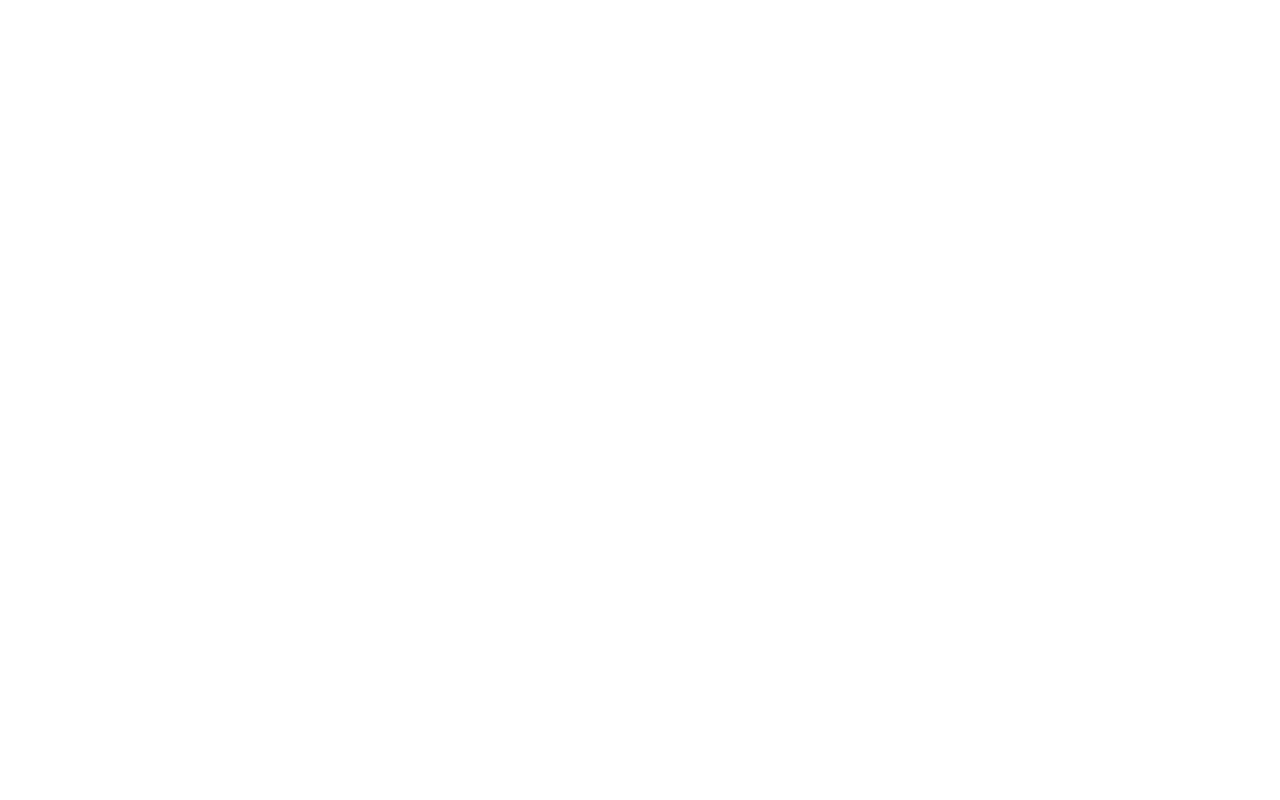
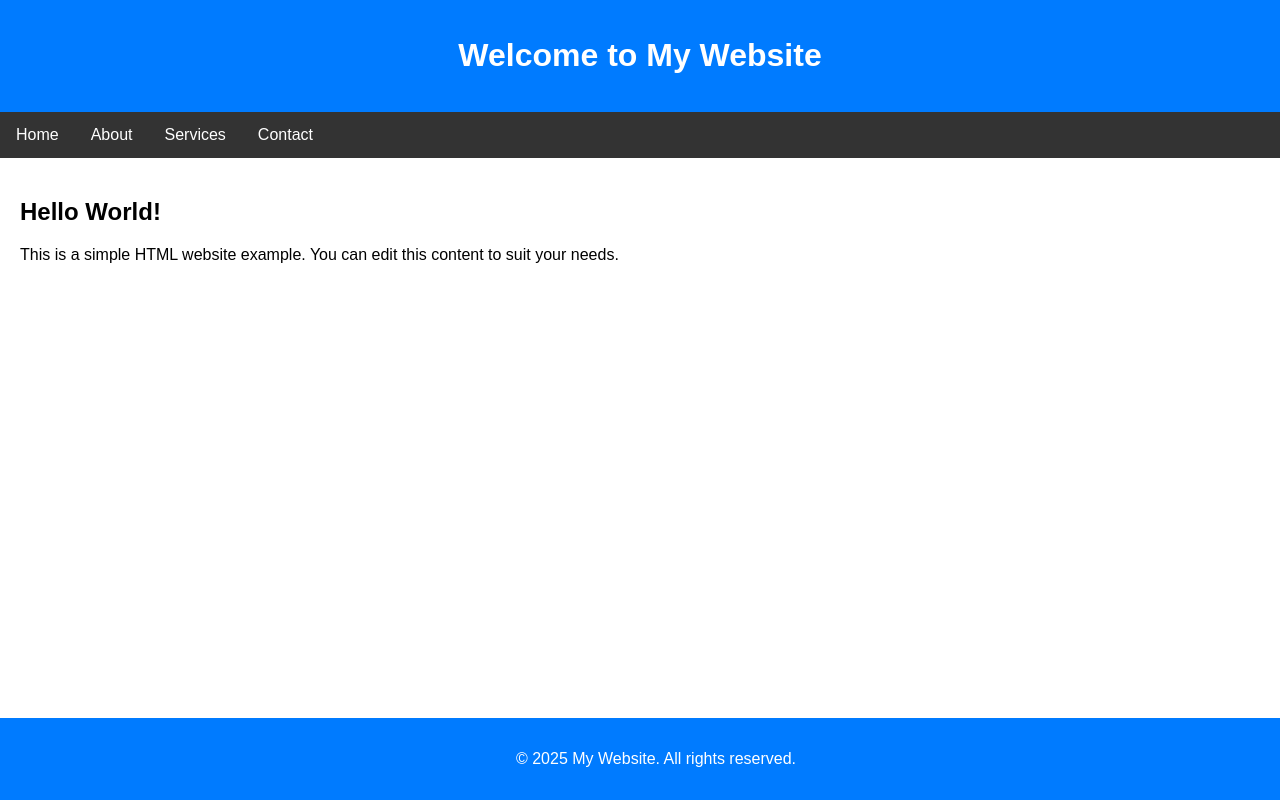
Before and after one commit to chaudhary-prateek/Deploy-to-AWS-Lambda, a website: page src/index.html in a window 1280 px wide. Drawn offline with Linux system fonts and the light colour scheme.

Commit message:
fix: deploy on DEV

```diff
--- a/src/index.html
+++ b/src/index.html
@@ -1,11 +1,77 @@
 <!DOCTYPE html>
 <html lang="en">
 <head>
-    <meta charset="UTF-8">
-    <meta name="viewport" content="width=device-width, initial-scale=1.0">
-    <title>Prateek</title>
+  <meta charset="UTF-8" />
+  <meta name="viewport" content="width=device-width, initial-scale=1.0" />
+  <title>My Simple Website</title>
+  <style>
+    body {
+      font-family: Arial, sans-serif;
+      margin: 0;
+      padding: 0;
+    }
+
+    header {
+      background-color: #007BFF;
+      color: white;
+      padding: 1em;
+      text-align: center;
+    }
+
+    nav {
+      background-color: #333;
+      overflow: hidden;
+    }
+
+    nav a {
+      float: left;
+      display: block;
+      color: white;
+      text-align: center;
+      padding: 14px 16px;
+      text-decoration: none;
+    }
+
+    nav a:hover {
+      background-color: #575757;
+    }
+
+    main {
+      padding: 20px;
+    }
+
+    footer {
+      background-color: #007BFF;
+      color: white;
+      text-align: center;
+      padding: 1em;
+      position: fixed;
+      width: 100%;
+      bottom: 0;
+    }
+  </style>
 </head>
 <body>
 
+  <header>
+    <h1>Welcome to My Website</h1>
+  </header>
+
+  <nav>
+    <a href="#">Home</a>
+    <a href="#">About</a>
+    <a href="#">Services</a>
+    <a href="#">Contact</a>
+  </nav>
+
+  <main>
+    <h2>Hello World!</h2>
+    <p>This is a simple HTML website example. You can edit this content to suit your needs.</p>
+  </main>
+
+  <footer>
+    <p>&copy; 2025 My Website. All rights reserved.</p>
+  </footer>
+
 </body>
 </html>
```
